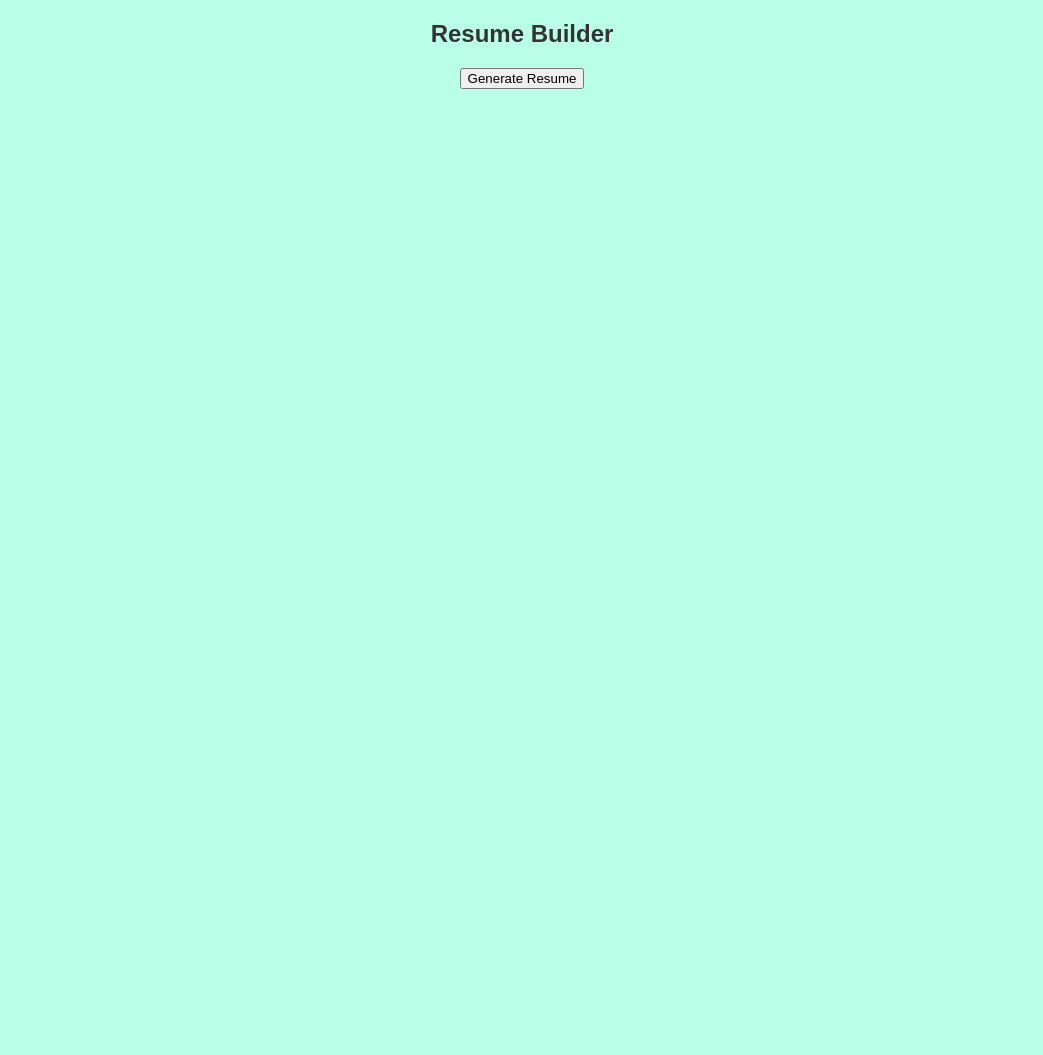
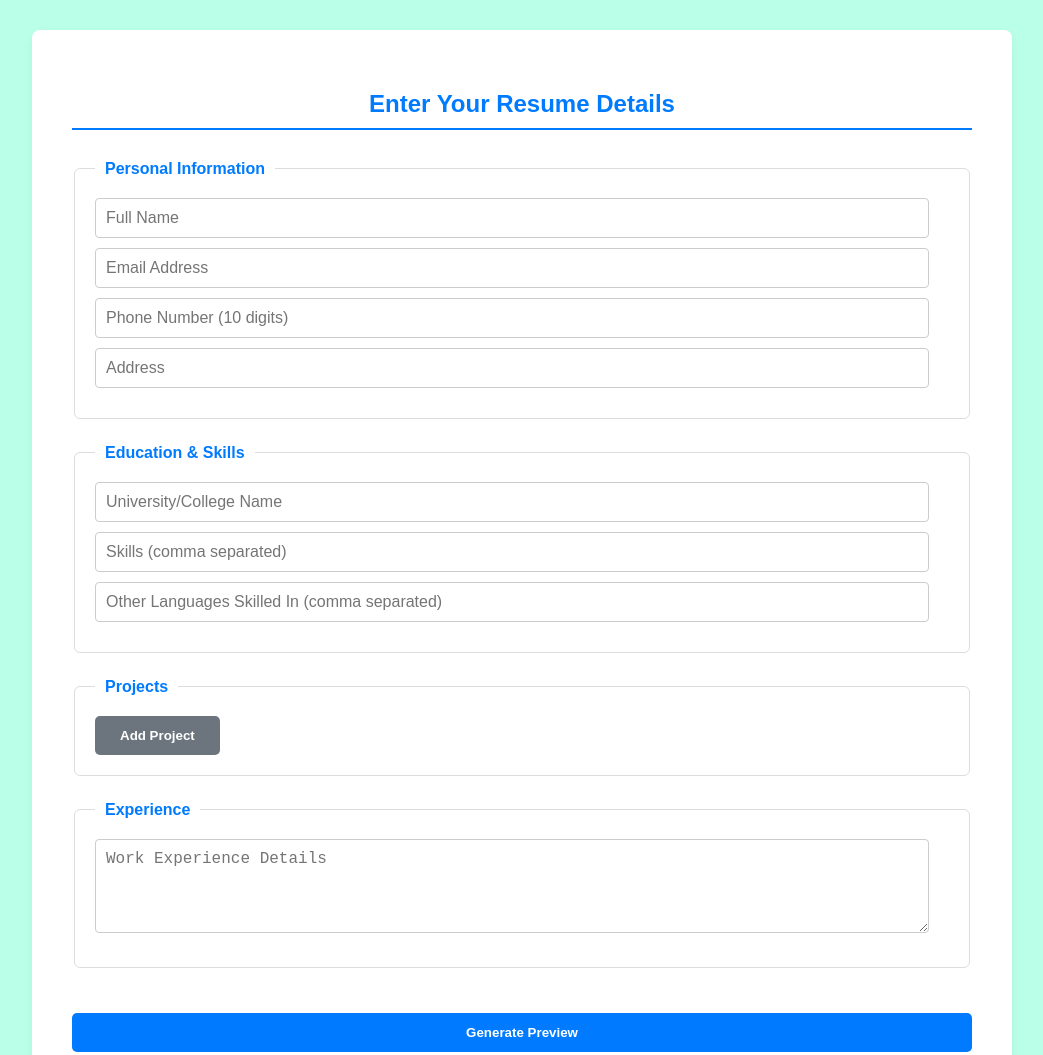
Before and after one commit to Renugadevi29/Resume-Building-Website-, a plain HTML site: page test.html in a window 1280 px wide. Shown: the top 1055 px of the page, without its empty margins (118-1161 px from the left). Before the commit the page ends 800 px from the top, so only its background shows below. Drawn offline with nearby package versions, Linux system fonts and the light colour scheme.

Commit message:
input.html

```diff
--- a/test.html
+++ b/test.html
@@ -3,116 +3,54 @@
 <head>
     <meta charset="UTF-8">
     <meta name="viewport" content="width=device-width, initial-scale=1.0">
-    <title>Resume Builder</title>
+    <title>Resume Builder - Form</title>
+    <link rel="stylesheet" href="style.css">
     <script src="https://cdnjs.cloudflare.com/ajax/libs/jspdf/2.4.0/jspdf.umd.min.js"></script>
- <link rel="stylesheet" href="style.css">
 </head>
 <body>
 
-    <center>
-        <h2>Resume Builder</h2>
-        <button onclick="getInput()">Generate Resume</button>
-    </center>
+    <div class="resume-page">
+        <h2 class="form-header">Enter Your Resume Details</h2>
+        <form id="resume-form">
 
-    <div id="resume-output" class="box"></div>
+            <fieldset>
+                <legend>Personal Information</legend>
+                <input type="text" id="name" placeholder="Full Name" required>
+                <input type="email" id="email" placeholder="Email Address" required>
+                <input type="tel" id="phone" placeholder="Phone Number (10 digits)" pattern="[0-9]{10}" required>
+                <input type="text" id="address" placeholder="Address" required>
+            </fieldset>
 
-    <center>
-        <button id="download-btn" onclick="downloadPDF()" style="display: none;">Download PDF</button>
-    </center>
+            <fieldset>
+                <legend>Education & Skills</legend>
+                <input type="text" id="university" placeholder="University/College Name" required>
+                <input type="text" id="skillsInput" placeholder="Skills (comma separated)" required>
+                <input type="text" id="languages" placeholder="Other Languages Skilled In (comma separated)">
+            </fieldset>
 
-    <script>
-        function getInput() {
-            let outputDiv = document.getElementById("resume-output");
-            outputDiv.innerHTML = ""; // Clear previous content
+            <fieldset id="projects-section">
+                <legend>Projects</legend>
+                <button type="button" class="btn secondary-btn" onclick="addProjectInput()">Add Project</button>
+            </fieldset>
 
-            let name = prompt("Enter your full name: ");
-            let address = prompt("Enter your address: ");
+            <fieldset>
+                <legend>Experience</legend>
+                <textarea id="workExperience" rows="4" placeholder="Work Experience Details"></textarea>
+            </fieldset>
 
-            let phone;
-            do {
-                phone = prompt("Enter your phone number: ");
-                if (phone.length !== 10 || isNaN(phone)) {
-                    alert("Invalid phone number. Please enter a 10-digit phone number.");
-                }
-            } while (phone.length !== 10 || isNaN(phone));
+            <button type="submit" class="btn primary-btn large-btn">Generate Preview</button>
+        </form>
+    </div>
 
-            let email;
-            do {
-                email = prompt("Enter your Email Id: ");
-                if (!email.endsWith("@gmail.com")) {
-                    alert("Invalid email. Please enter an email ending with '@gmail.com'.");
-                }
-            } while (!email.endsWith("@gmail.com"));
+    <div id="preview-section" class="resume-page" style="display: none; margin-top: 20px;">
+        <h2 class="form-header">Resume Preview</h2>
 
-            let university = prompt("Enter your university name: ");
-            let skillsInput = prompt("Enter your skills separated by commas: ");
-            let skills = skillsInput.split(',').map(skill => skill.trim());
+        <div id="resume-output"></div>
 
-            let proCount = prompt("How many projects have you worked on?");
-            let projects = [];
-            for (let i = 1; i <= proCount; i++) {
-                let proName = prompt("Enter the name of project " + i + ": ");
-                let proDetails = prompt("Enter the details for project " + i + ": ");
-                projects.push({ name: proName, details: proDetails });
-            }
+        <button id="download-btn" class="btn primary-btn large-btn" onclick="downloadPDF()">Download PDF</button>
+    </div>
 
-            let workExperience = prompt("Enter your work experience: ");
-            let languages = prompt("Enter your other languages in which you are skilled: ");
-
-            // Display output on the webpage
-            outputDiv.innerHTML += `<h3>Name: ${name}</h3>`;
-            outputDiv.innerHTML += `<h3>Address: ${address}</h3>`;
-            outputDiv.innerHTML += `<h3>Phone: ${phone}</h3>`;
-            outputDiv.innerHTML += `<h3>Email: ${email}</h3>`;
-            outputDiv.innerHTML += `<h3>University: ${university}</h3>`;
-
-            outputDiv.innerHTML += `<h3>Skills:</h3><ul>`;
-            skills.forEach(skill => {
-                outputDiv.innerHTML += `<li>${skill}</li>`;
-            });
-            outputDiv.innerHTML += `</ul>`;
-
-            outputDiv.innerHTML += `<h3>Projects:</h3>`;
-            projects.forEach((project, index) => {
-                outputDiv.innerHTML += `<p><b>Project ${index + 1}:</b> ${project.name}</p>`;
-                outputDiv.innerHTML += `<p>Details: ${project.details}</p>`;
-            });
-
-            outputDiv.innerHTML += `<h3>Work Experience: ${workExperience}</h3>`;
-            outputDiv.innerHTML += `<h3>Languages: ${languages}</h3>`;
-            outputDiv.innerHTML += `<h3>Thank you for reviewing my resume!</h3>`;
-
-            // Show the "Download PDF" button
-            document.getElementById("download-btn").style.display = "block";
-        }
-
-        function downloadPDF() {
-            const { jsPDF } = window.jspdf;
-            let doc = new jsPDF();
-            let outputDiv = document.getElementById("resume-output");
-
-            doc.setFont("helvetica", "bold");
-            doc.setFontSize(16);
-            doc.text("Resume", 90, 10);
-
-            doc.setFontSize(12);
-            let yPosition = 20;
-
-            outputDiv.childNodes.forEach(node => {
-                if (node.tagName === "H3" || node.tagName === "P") {
-                    doc.text(node.textContent, 10, yPosition);
-                    yPosition += 10;
-                } else if (node.tagName === "UL") {
-                    node.childNodes.forEach(li => {
-                        doc.text("- " + li.textContent, 15, yPosition);
-                        yPosition += 10;
-                    });
-                }
-            });
-
-            doc.save("Resume.pdf");
-        }
-    </script>
+    <script src="script.js"></script>
 
 </body>
 </html>
```
